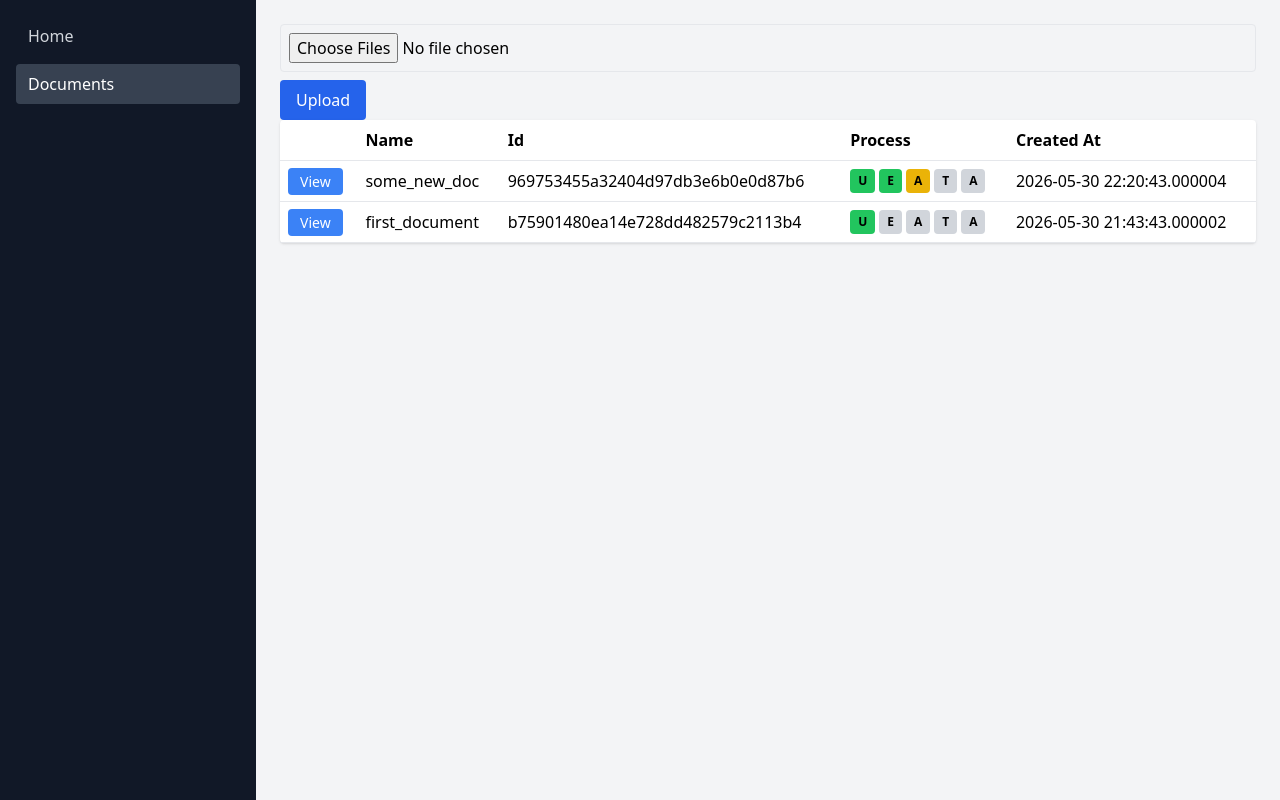
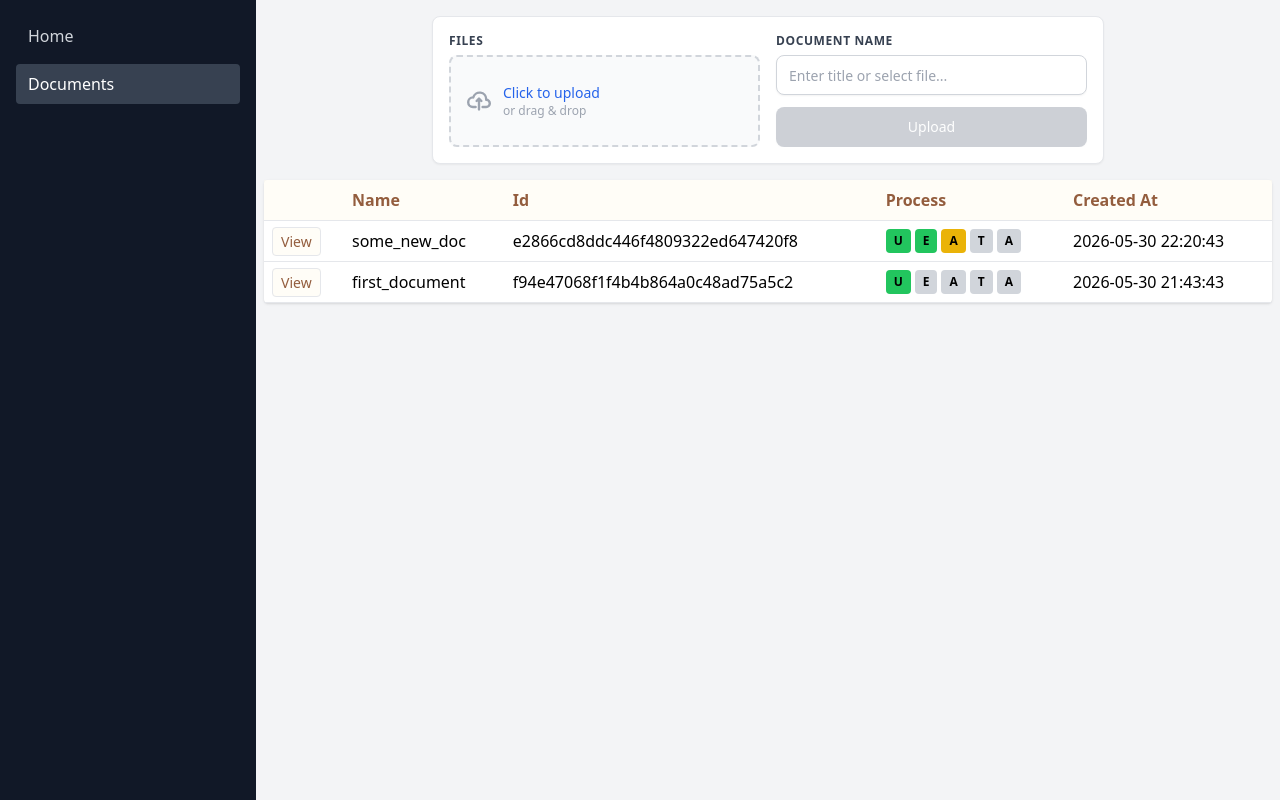
Before and after one commit to wandperson/document-intelligence-platform, a FastAPI app: page /documents in a window 1280 px wide. Run offline with FastAPI, Linux system fonts and the light colour scheme; some libraries are stand-ins or nearby versions.

Commit message:
ui: improve files uploading form

```diff
--- a/src/app/routers/api/api_router.py
+++ b/src/app/routers/api/api_router.py
@@ -6,6 +6,7 @@ from fastapi import (
     APIRouter,
     HTTPException,
     UploadFile,
+    Form,
     File,
 )
 import filetype  # type: ignore
@@ -34,6 +35,7 @@ ALLOWED_TYPES = {
 async def upload_document(
     repository: RepositoryDep,
     files: list[UploadFile] = File(...),
+    document_name: str = Form(...),
 ):
     # `content_type` in `file` can be spoofed,
     # so it's better to check the content
@@ -49,15 +51,14 @@ async def upload_document(
     # Reset the cursor
     await file.seek(0)
 
-    if file.filename:
-        file_bytes = await file.read()
-        b64_file = base64.b64encode(file_bytes).decode("utf-8")
-        repository.save_document(file.filename.split(".")[0], kind.mime, b64_file)
+    file_bytes = await file.read()
+    b64_file = base64.b64encode(file_bytes).decode("utf-8")
+    repository.save_document(document_name, kind.mime, b64_file)
 
-        import time
+    import time
 
-        # Simulate downloading a large file
-        time.sleep(1.5)
+    # Simulate downloading a large file
+    time.sleep(1.5)
 
     return SuccessResponse(message="Document uploaded successfully")
 
--- a/src/app/templates/base.html
+++ b/src/app/templates/base.html
@@ -29,7 +29,7 @@
     <!-- MAIN CONTENT (HTMX TARGET) -->
     <main
         id="content"
-        class="flex-1 p-6 overflow-auto"
+        class="flex-1 p-2 overflow-auto"
     >
 
         {% block content %}{% endblock %}
--- a/src/app/templates/documents.html
+++ b/src/app/templates/documents.html
@@ -1,98 +1,144 @@
 {% extends "base.html" %}
 
 {% block content %}
-<!-- UPLOAD FORM -->
+<div class="max-w-2xl mx-auto mt-2 p-4 bg-white rounded-lg border border-gray-200 shadow-sm">
   <form
     id="upload-form"
-    hx-indicator="#upload-form"
-
     hx-post="/api/documents/upload"
     hx-encoding="multipart/form-data"
     hx-swap="none"
-    hx-on::after-request="htmx.ajax('GET', '/ui/documents/table', '#document-table')"
+    hx-disabled-elt="#upload-btn"
+    hx-on::before-request="document.getElementById('error-box').textContent = ''"
+    hx-on::after-request="
+      if (event.detail.successful) {
+        this.reset();
+        document.getElementById('file-primary-text').innerHTML = '<span class=\'text-blue-600 group-hover:underline\'>Click to upload</span>';
+        document.getElementById('file-secondary-text').textContent = 'or drag & drop';
+        htmx.trigger('#document-table', 'refresh');
+      } else {
+        document.getElementById('error-box').textContent = event.detail.xhr.responseText || 'Something went wrong...';
+      }
+    "
+    class="space-y-4"
+  >
+    <div class="flex flex-col sm:flex-row gap-4 items-stretch w-full overflow-hidden">
 
-    hx-target-error="#error-box"
-    hx-on::before-request="document.getElementById('error-box').innerHTML = ''"
+      <div class="flex-1 w-full sm:max-w-[calc(50%-0.5rem)] flex flex-col min-w-0">
+        <span class="block text-xs font-semibold text-gray-700 mb-1.5 uppercase tracking-wider">
+          Files
+        </span>
+        <div class="relative flex flex-row items-center justify-center w-full flex-1 border-2 border-dashed border-gray-300 rounded-lg bg-gray-50 hover:bg-gray-100 hover:border-blue-400 transition-all p-2 text-center group overflow-hidden">
 
-    class="space-y-2"
->
+          <div class="flex flex-row items-center justify-center gap-3 pointer-events-none select-none w-full px-2 max-w-full overflow-hidden">
+            <svg class="w-6 h-6 text-gray-400 group-hover:text-blue-500 transition-colors shrink-0" aria-hidden="true" xmlns="http://www.w3.org/2000/svg" fill="none" viewBox="0 0 20 16">
+              <path stroke="currentColor" stroke-linecap="round" stroke-linejoin="round" stroke-width="2" d="M13 13h3a3 3 0 0 0 0-6h-.025A5.56 5.56 0 0 0 16 6.5 5.5 5.5 0 0 0 5.207 5.021C5.137 5.017 5.071 5 5 5a4 4 0 0 0 0 8h2.167M10 15V6m0 0L8 8m2-2 2 2"/>
+            </svg>
+
+            <div class="leading-tight text-left min-w-0 flex-1 overflow-hidden">
+              <p id="file-primary-text" class="text-sm text-gray-500 font-medium truncate block w-full">
+                <span class="text-blue-600 group-hover:underline">Click to upload</span>
+              </p>
+              <p id="file-secondary-text" class="text-xs text-gray-400 truncate block w-full">or drag & drop</p>
+            </div>
+          </div>
+
           <input
+            id="file-upload"
             type="file"
             name="files"
             required
             multiple
-        class="block w-full border p-2 rounded"
+            class="absolute inset-0 w-full h-full opacity-0 cursor-pointer"
+            hx-on:change="
+              document.getElementById('doc-name').value = this.files[0] ? this.files[0].name.split('.').slice(0, -1).join('.') : '';
+              if (this.files.length === 1) {
+                document.getElementById('file-primary-text').textContent = this.files[0].name;
+                document.getElementById('file-secondary-text').textContent = '1 file selected';
+              } else if (this.files.length > 1) {
+                document.getElementById('file-primary-text').textContent = `${this.files.length} files selected`;
+                document.getElementById('file-secondary-text').textContent = 'Ready to upload';
+              } else {
+                document.getElementById('file-primary-text').innerHTML = '<span class=\'text-blue-600 group-hover:underline\'>Click to upload</span>';
+                document.getElementById('file-secondary-text').textContent = 'or drag & drop';
+              }
+            "
           >
+        </div>
+      </div>
 
+      <div class="flex-1 w-full sm:max-w-[calc(50%-0.5rem)] flex flex-col justify-between gap-3 min-w-0">
+        <div class="w-full">
+          <label for="doc-name" class="block text-xs font-semibold text-gray-700 mb-1.5 uppercase tracking-wider">
+            Document Name
+          </label>
+          <input
+            type="text"
+            id="doc-name"
+            name="document_name"
+            required
+            placeholder="Enter title or select file..."
+            class="doc-name-input block w-full border border-gray-300 px-3 py-2 rounded-lg shadow-sm focus:ring-2 focus:ring-blue-500 focus:border-blue-500 text-sm h-10 transition-shadow"
+          >
+        </div>
+
+        <div class="w-full relative flex items-end h-10 mt-auto">
           <button
             id="upload-btn"
             type="submit"
-        class="
-        px-4 py-2 bg-blue-600 text-white rounded
-        hover:bg-blue-700
-        htmx-indicator-invisible"
+            class="upload-submit-btn w-full h-full px-5 py-2 bg-blue-600 text-white font-medium rounded-lg shadow-sm text-sm hover:bg-blue-700 transition-colors"
           >
-        Upload
+            <span class="htmx-indicator-inverse">Upload</span>
+            <div class="htmx-indicator flex items-center justify-center gap-2 m-auto">
+              <div class="animate-spin h-4 w-4 border-2 border-white border-t-transparent rounded-full"></div>
+              <span>Uploading...</span>
+            </div>
           </button>
-
-    <div
-        id="spinner"
-        class="htmx-indicator flex items-center gap-2 text-blue-600 mt-2"
-    >
-        <div
-            class="
-                animate-spin h-4 w-4 border-2 border-blue-600
-                border-t-transparent rounded-full
-            "
-        >
         </div>
-        Uploading...
       </div>
 
+    </div>
   </form>
 
-<div id="error-box" class="error-zone mt-3 p-3 bg-red-100 text-red-700 rounded"></div>
+  <div id="error-box" class="error-zone mt-3 p-3 bg-red-50 text-red-700 border border-red-200 rounded-lg text-sm"></div>
+</div>
 
-
-<!-- DOCUMENTS TABLE -->
 <div
   id="document-table"
   hx-get="/ui/documents/table"
-    hx-trigger="load"
+  hx-trigger="load, refresh"
   hx-swap="innerHTML"
+  class="mt-4"
 >
 </div>
 
 <style>
-/* Ховаємо лоадер за замовчуванням */
-  #upload-form .htmx-indicator {
-    display: none !important;
-  }
-  /* Показуємо лоадер під час запиту */
-  #upload-form.htmx-request .htmx-indicator {
-    display: flex !important;
+  /* Form validation: disabled button if input is invalid */
+  #upload-form:has(.doc-name-input:invalid) .upload-submit-btn {
+    opacity: 0.5;
+    pointer-events: none;
+    background-color: #9ca3af;
   }
 
-  /* Кнопка видима за замовчуванням */
-  #upload-form .htmx-indicator-invisible {
-    display: block !important;
+  /* Control HTMX indicator visibility */
+  .htmx-indicator {
+    display: none;
   }
-  /* Кнопка зникає під час запиту */
-  #upload-form.htmx-request .htmx-indicator-invisible {
+  .htmx-request .htmx-indicator {
+    display: flex;
+  }
+  .htmx-request .htmx-indicator-inverse {
+    display: none;
+  }
+
+  /* Hide empty error block */
+  .error-zone:empty {
     display: none !important;
   }
 
-  /* Помилка */
-  .error-zone:empty {
-    display: none !important;
-  }
-  .error-zone:not(:empty) {
-    display: block !important;
-  }
-.htmx-request button {
-    opacity: 0.5;
-    pointer-events: none;
+  /* Style the button during the upload request */
+  .htmx-request .upload-submit-btn {
+    opacity: 0.35; /* Make it look slightly less active */
+    background-color: #f59e0b !important; /* Tailwind's amber-500 (yellowish tint) */
   }
 </style>
-
 {% endblock %}
--- a/src/app/templates/partial/document_table.html
+++ b/src/app/templates/partial/document_table.html
@@ -1,6 +1,6 @@
 <table class="w-full bg-white rounded shadow">
     <thead>
-        <tr class="text-left border-b">
+        <tr class="text-left border-b bg-amber-50/40 text-amber-900/80">
             <th class="p-2"></th>
             <th class="p-2">Name</th>
             <th class="p-2">Id</th>
@@ -11,13 +11,13 @@
 
     <tbody>
         {% for document in documents %}
-        <tr class="border-b">
-            <td class="p-2">
-                <a href="/documents/{{ document.document_id }}"
-                class="px-3 py-1 bg-blue-500 text-white rounded text-sm hover:bg-blue-600">
-                    View
-                </a>
-            </td>
+        <tr class="border-b group hover:bg-gray-50">
+        <td class="p-2">
+            <a href="/documents/{{ document.document_id }}"
+            class="px-2 py-1 text-sm rounded border border-gray-200 bg-amber-50/40 text-amber-900/80 hover:bg-amber-50 transition">
+                View
+            </a>
+        </td>
             <td class="p-2">{{ document.name }}</td>
             <td class="p-2">{{ document.document_id }}</td>
             <td class="p-2">
@@ -32,7 +32,7 @@
                     {% endfor %}
                 </div>
             </td>
-            <td class="p-2">{{ document.created_at }}</td>
+            <td class="p-2">{{ document.created_at.strftime('%Y-%m-%d %H:%M:%S') }}</td>
         </tr>
         {% endfor %}
     </tbody>
```
Also changed, not shown: src/app/templates/document_workspace.html (+7 -7 lines). Lines whose indentation alone changed are shown as unchanged.
